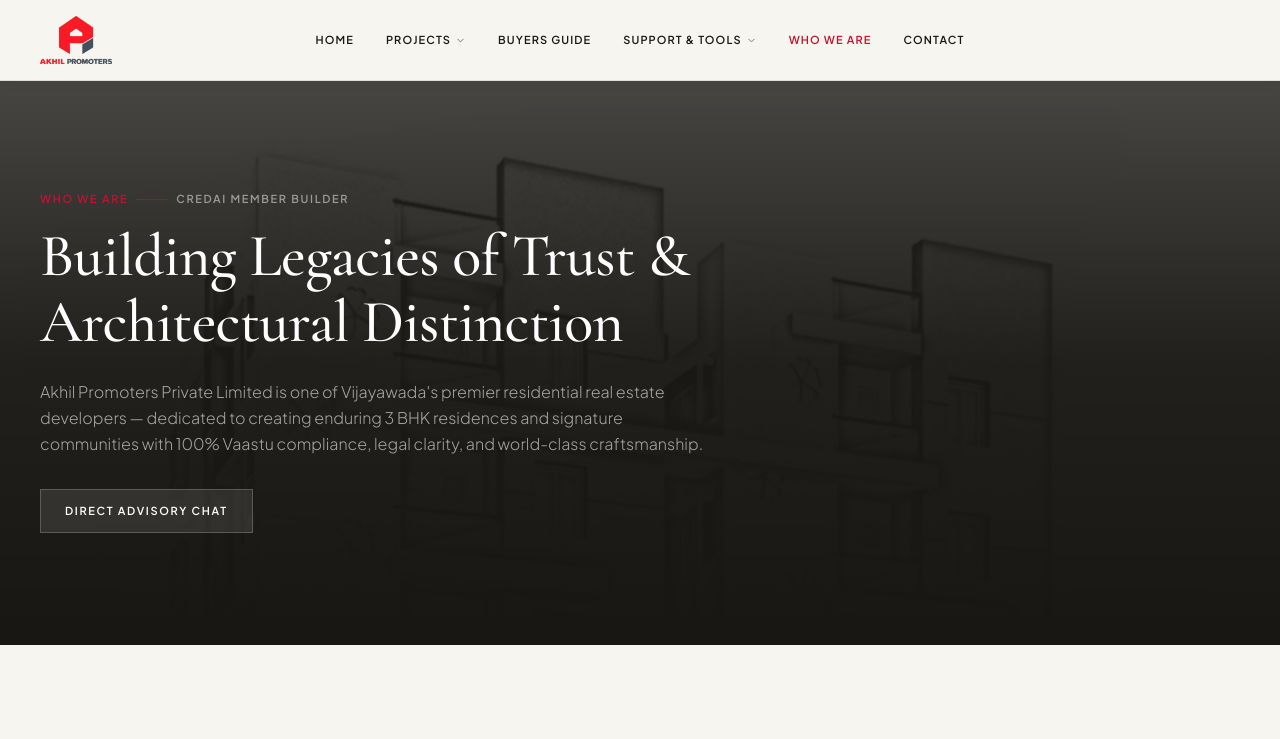
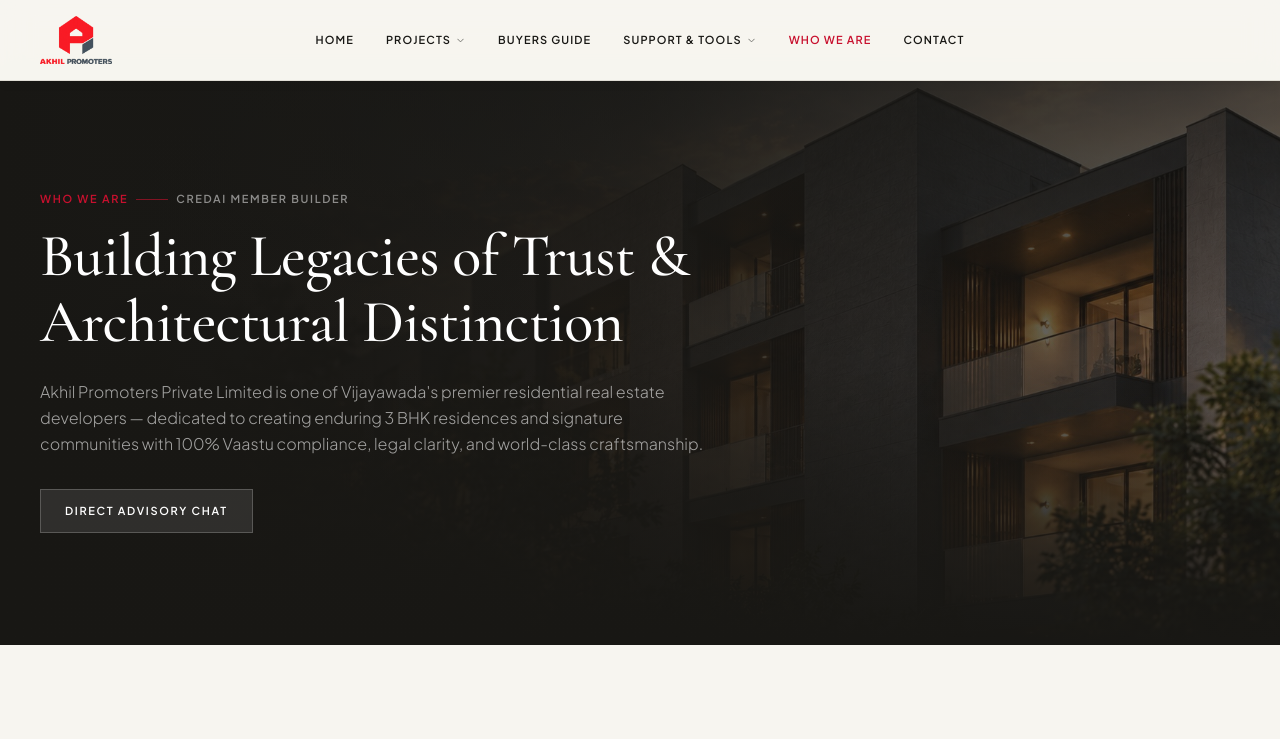
Before and after one commit to bb3agency/akhil-promoters-site, a React (Vite) app: page /who-we-are in a window 1280 px wide. Shown: the top 739 px of the page. Built offline with nearby package versions, Linux system fonts and the light colour scheme.

Commit message:
feat(who-we-are): set dusk architectural elevation as hero header background

```diff
--- a/src/pages/WhoWeAre/index.tsx
+++ b/src/pages/WhoWeAre/index.tsx
@@ -35,13 +35,15 @@ export const WhoWeAre = () => {
     <div className="bg-[#F7F5F0] min-h-screen pt-20 pb-20">
       {/* ── 1. HERO HEADER ───────────────────────────────── */}
       <section className="bg-[#181714] text-white py-14 sm:py-20 lg:py-28 relative overflow-hidden">
-        <div className="absolute inset-0 pointer-events-none opacity-20">
+        <div className="absolute inset-0 pointer-events-none">
           <img
-            src="/images/projects/blueberry-1.jpg"
-            alt="Akhil Promoters Developments"
-            className="w-full h-full object-cover"
+            src="/images/who-we-are-hero.jpg"
+            alt="Akhil Promoters Architectural Excellence"
+            className="w-full h-full object-cover object-right sm:object-center opacity-40 sm:opacity-50"
           />
-          <div className="absolute inset-0 bg-gradient-to-t from-[#181714] via-[#181714]/80 to-transparent" />
+          {/* Directional gradients: ensures left text is 100% legible while the glowing building on the right shines through */}
+          <div className="absolute inset-0 bg-gradient-to-r from-[#181714] via-[#181714]/80 to-transparent" />
+          <div className="absolute inset-0 bg-gradient-to-t from-[#181714] via-transparent to-[#181714]/60" />
         </div>
 
         <div className="relative z-10 max-w-[1320px] mx-auto px-4 sm:px-6 lg:px-10">
```
Also changed, not shown: public/images/who-we-are-hero.jpg (added).
